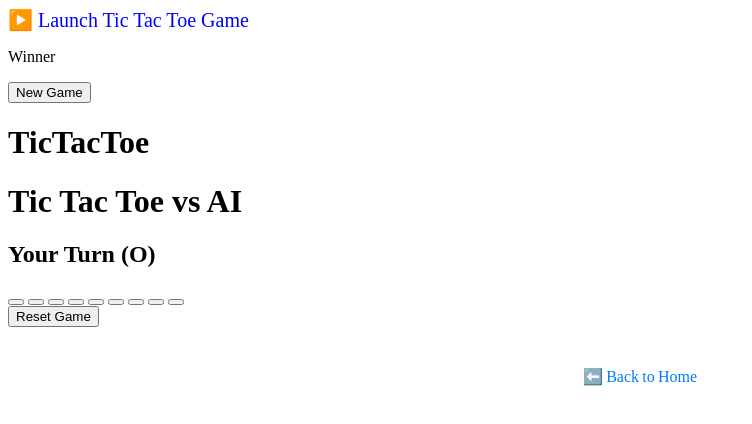
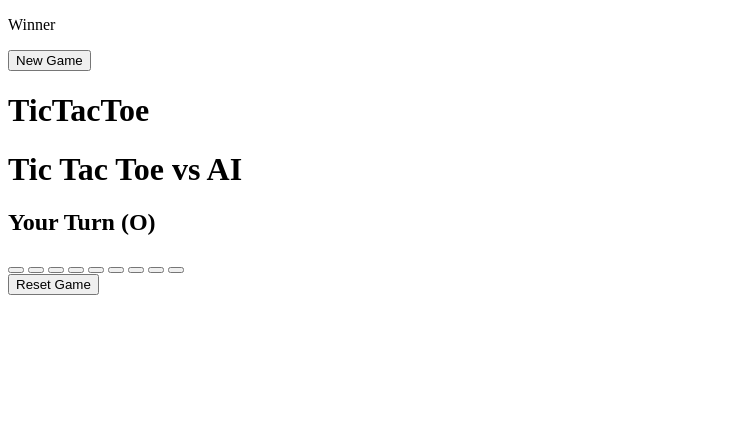
Before and after one commit to saisurya123658/javascript-mini-projects, a plain HTML site: page tic-tac-toe-ai/index.html in a window 1280 px wide. Shown: the whole page, without its empty margins (0-752 px from the left). Drawn offline with Linux system fonts and the light colour scheme.

Commit message:
Update index.html

```diff
--- a/tic-tac-toe-ai/index.html
+++ b/tic-tac-toe-ai/index.html
@@ -1,4 +1,4 @@
-<!-- <!DOCTYPE html>
+<!DOCTYPE html>
 <html lang="en">
 <head>
   <meta charset="UTF-8" />
@@ -37,53 +37,3 @@
   <script src="game.js"></script>
 </body>
 </html>
-
-
- -->
- <!DOCTYPE html>
-<html lang="en">
-<head>
-  <meta charset="UTF-8" />
-  <meta name="viewport" content="width=device-width, initial-scale=1.0" />
-  <title>Tic Tac Toe with AI</title>
-  <link rel="stylesheet" href="game.css" />
-</head>
-<body>
-   <a href="tic-tac-toe-ai/index.html" style="font-size:20px; text-decoration:none; color:blue;">
-    ▶️ Launch Tic Tac Toe Game
-  </a>
-  <div class="msg-container hide">
-    <p id="msg">Winner</p>
-    <button class="new-btn">New Game</button>
-  </div>
-
-  <main>
-    <h1>TicTacToe</h1>
-    <h1>Tic Tac Toe vs AI</h1>
-    <h2 id="turn">Your Turn (O)</h2>
-
-    <div class="container">
-      <div class="game">
-        <button class="box"></button>
-        <button class="box"></button>
-        <button class="box"></button>
-        <button class="box"></button>
-        <button class="box"></button>
-        <button class="box"></button>
-        <button class="box"></button>
-        <button class="box"></button>
-        <button class="box"></button>
-      </div>
-    </div>
-
-    <button class="reset-btn">Reset Game</button>
-  </main>
-
-  <script src="game.js"></script>
-
-  <!-- Back‑to‑home link -->
-  <p style="text-align:center; margin-top:40px;">
-    <a href="../index.html" style="color:#007bff; text-decoration:none;">⬅️ Back to Home</a>
-  </p>
-</body>
-</html>
```
